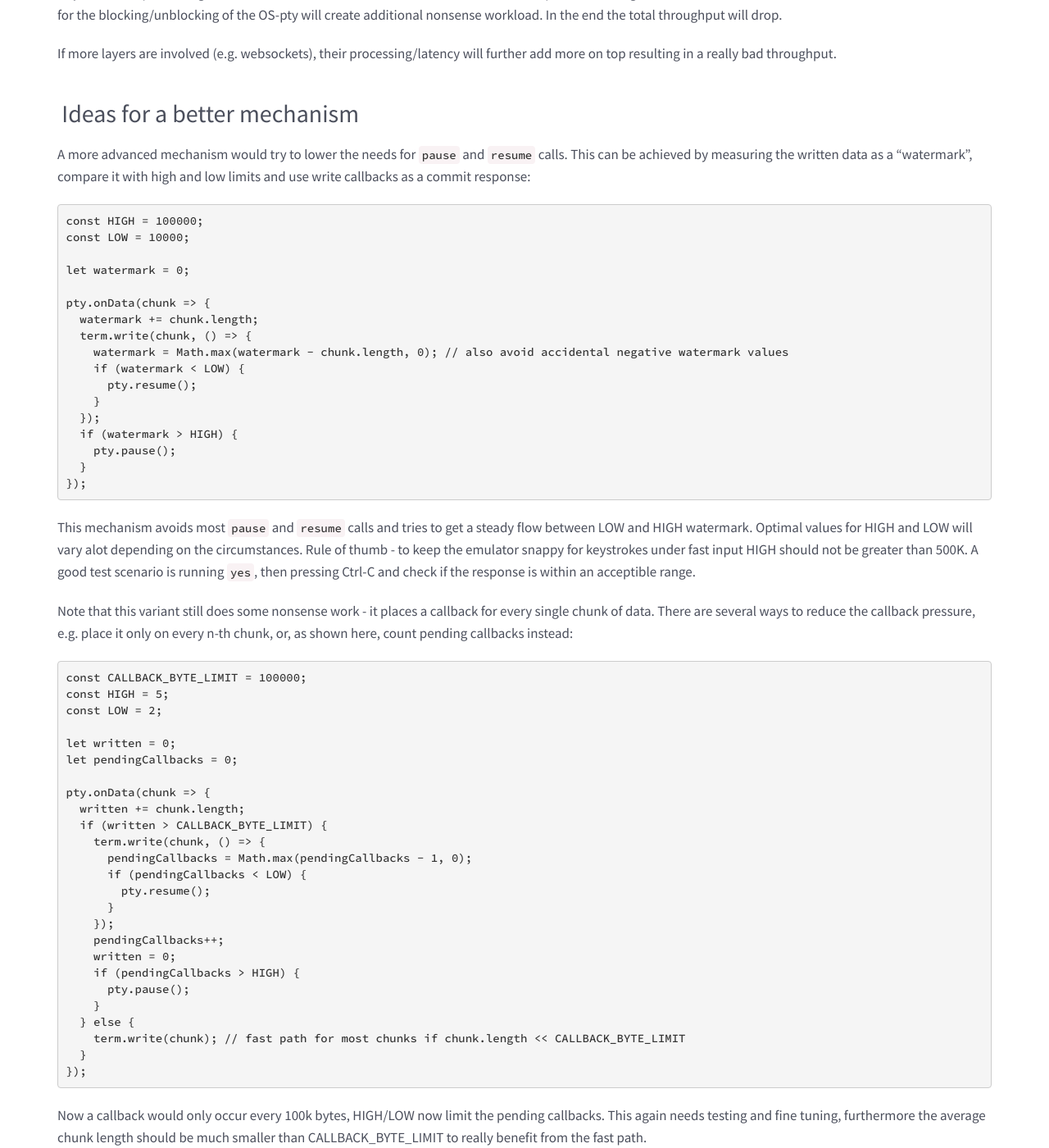
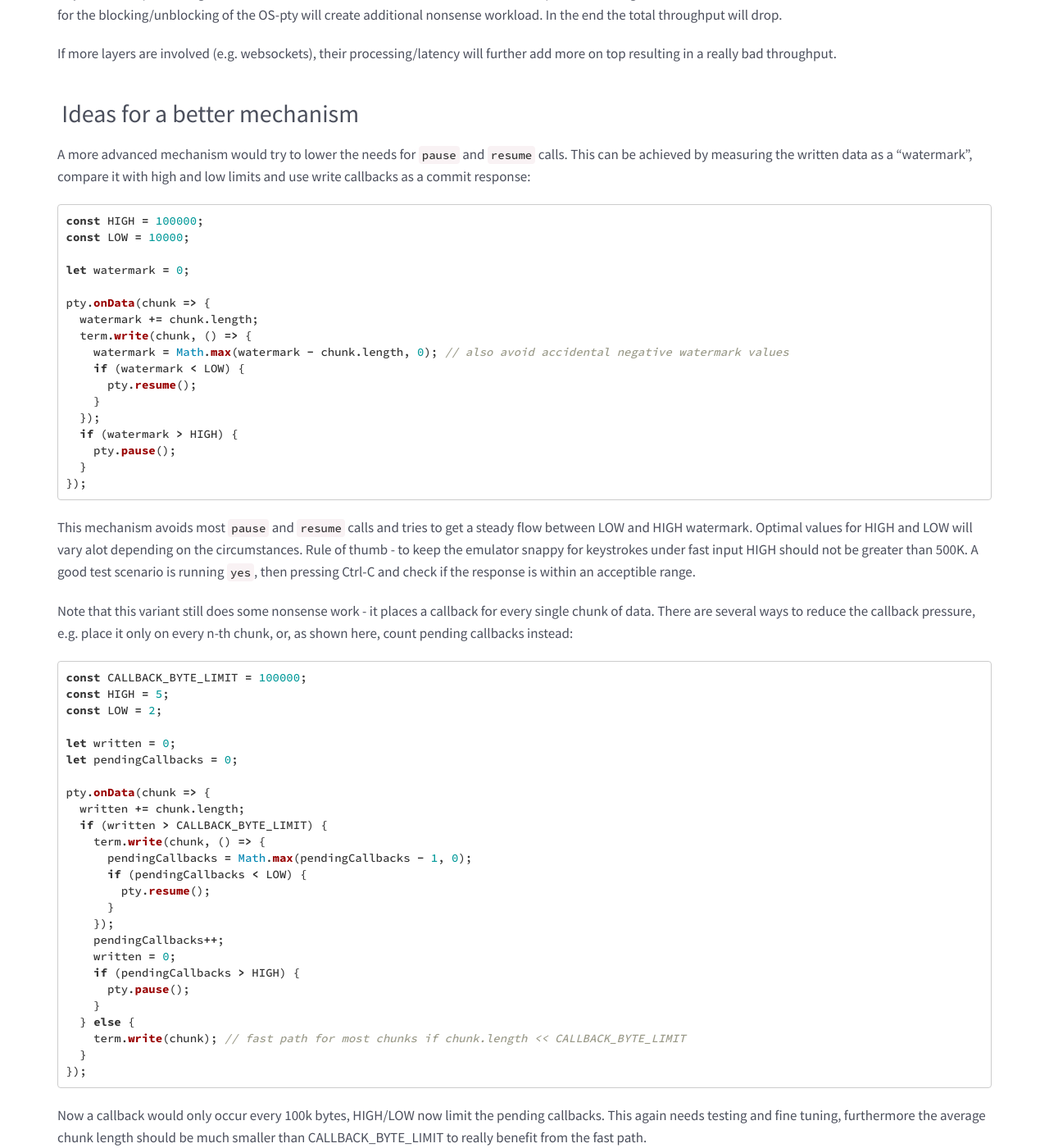
Before and after one commit to xtermjs/xtermjs.org, a Jekyll site: the page built from _docs/guides/flowcontrol.md, in a window 1280 px wide and 1400 px high, scrolled down 1270 px. Shown: the whole window at 82% size. Built offline with Jekyll 4.4.1, drawn with Linux system fonts in a browser that asks for light colours; some of the changed text lies outside the part shown.

Commit message:
docs: fix flowcontrol syntax highlighting

````diff
--- a/_docs/guides/flowcontrol.md
+++ b/_docs/guides/flowcontrol.md
@@ -11,7 +11,7 @@ Very fast producers on the application side can overwhelm xterm.js with too much
 
 To write stream data to the emulator we call `write` with chunks of a stream:
 
-```Javascript
+```javascript
 term.write(chunk_1);
 ...
 term.write(chunk_n);
@@ -26,14 +26,14 @@ Compared to very fast producers (up to several GB/s) this system has a rather lo
 
 To place a handbrake on caller side, we can use the optional callback of `write`:
 
-```Javascript
+```javascript
 term.write(chunk, () => {
   // do something when finished processing `chunk`
 });
 ```
 The callback gets called once when the chunk was processed. This waiting condition can be applied directly to incoming interfaces like the pty object of `node-pty`:
 
-```Javascript
+```javascript
 pty.onData(chunk => {
   pty.pause();
   term.write(chunk, () => {
@@ -52,7 +52,7 @@ If more layers are involved (e.g. websockets), their processing/latency will fur
 
 A more advanced mechanism would try to lower the needs for `pause` and `resume` calls. This can be achieved by measuring the written data as a "watermark", compare it with high and low limits and use write callbacks as a commit response:
 
-```Javascript
+```javascript
 const HIGH = 100000;
 const LOW = 10000;
 
@@ -76,7 +76,7 @@ This mechanism avoids most `pause` and `resume` calls and tries to get a steady
 
 Note that this variant still does some nonsense work - it places a callback for every single chunk of data. There are several ways to reduce the callback pressure, e.g. place it only on every n-th chunk, or, as shown here, count pending callbacks instead:
 
-```Javascript
+```javascript
 const CALLBACK_BYTE_LIMIT = 100000;
 const HIGH = 5;
 const LOW = 2;
@@ -115,7 +115,7 @@ If a websocket is between your backend and xterm.js, additional work is needed t
 It is still possible to get some flow control working on top of websockets. For this we simply treat the websocket transport as a datasink with infinite buffers and unknown latency and skip it in the flow control handling. Instead we span the write callback accounting from client side to server side, schematically:
 
 **Client:**
-```Javascript
+```javascript
 if (ackCondition) {
   term.write(chunk, () => { /* send custom ACK to server */ });
 } else {
@@ -124,7 +124,7 @@ if (ackCondition) {
 ```
 
 **Server:**
-```Javascript
+```javascript
 pty.onData(chunk => {
   socket.write(chunk);
   if (stopCondition) {
````
